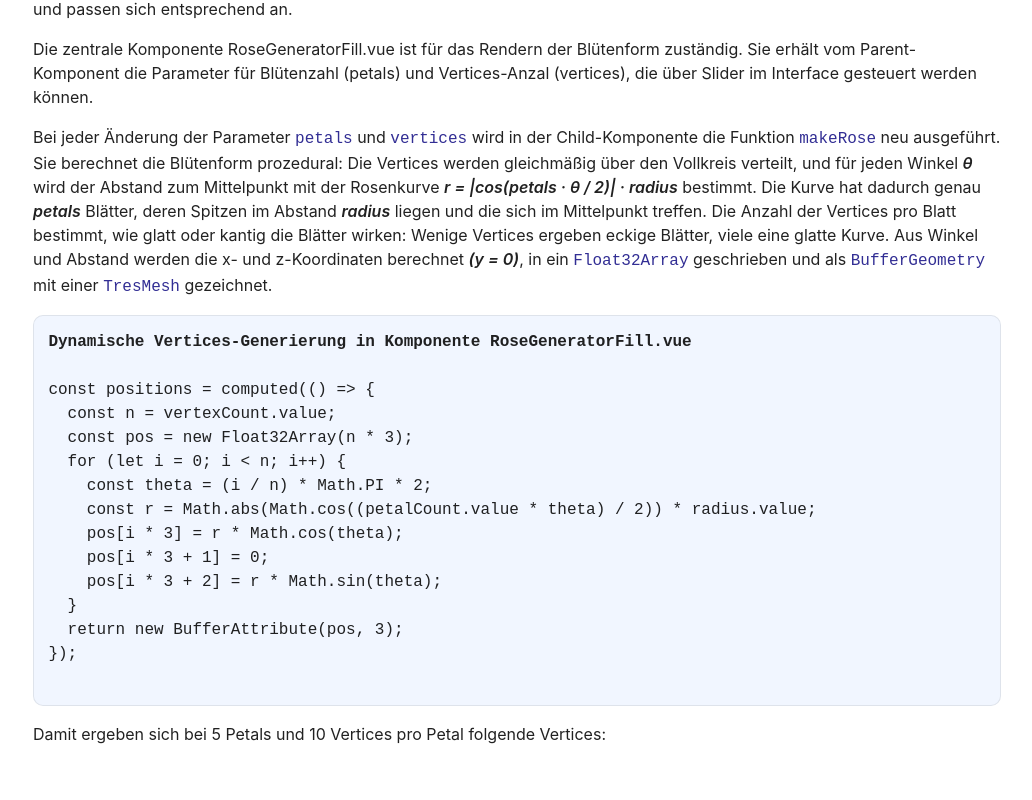
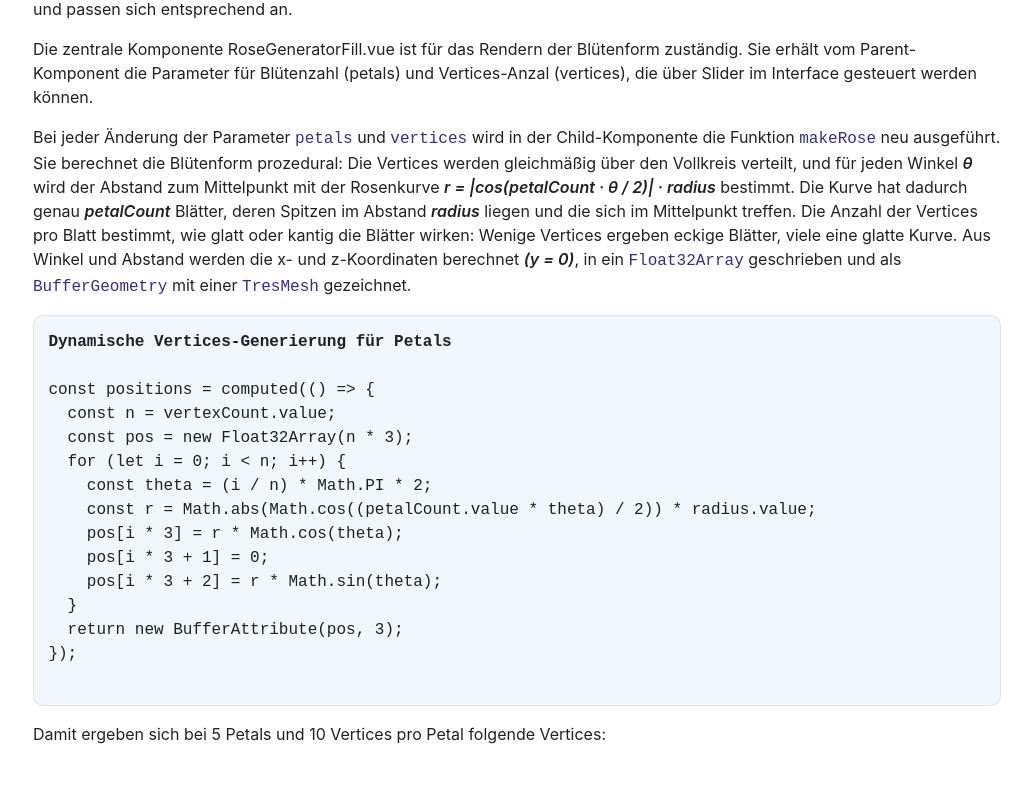
Before and after one commit to yijilu85/gvt, a Vue app: page /documentation in a window 1280 px wide. Shown: the part 759-1559 px from the top of the page, without its empty margins (123-1155 px from the left). Built offline with nearby package versions, Linux system fonts and the light colour scheme; a small style sheet from the web is missing.

Commit message:
final ea3

```diff
--- a/src/App.vue
+++ b/src/App.vue
@@ -3,7 +3,7 @@
     <v-main>
       <nav class="main-nav mt-4 mb-6 sm:mt-8 sm:mb-8">
         <!-- <RouterLink activeClass="active" to="/">Interaktive Scheibe</RouterLink> -->
-        <RouterLink activeClass="active" to="/webgl"
+        <RouterLink activeClass="active" to="/shapefill"
           >Geometrische Form trianguliert</RouterLink
         >
         <RouterLink activeClass="active" to="/documentation"
--- a/src/components/RoseGeneratorFill.vue
+++ b/src/components/RoseGeneratorFill.vue
@@ -6,7 +6,7 @@
   <TresGridHelper
     :key="gridColor"
     :position="[0, -0.02, 0]"
-    :args="[6, 16, gridColor, gridColor]"
+    :args="[5.5, 16, gridColor, gridColor]"
   />
   <TresMesh :geometry="fillGeometry" :position="[0, -0.01, 0]">
     <TresMeshBasicMaterial :color="fillColor" :side="2" />
--- a/src/pages/Documentation.vue
+++ b/src/pages/Documentation.vue
@@ -106,20 +106,20 @@
         werden gleichmäßig über den Vollkreis verteilt, und für jeden Winkel
         <span class="quote">θ</span> wird der Abstand zum Mittelpunkt mit der
         Rosenkurve
-        <span class="quote">r = |cos(petals · θ / 2)| · radius</span> bestimmt.
-        Die Kurve hat dadurch genau <span class="quote">petals</span> Blätter,
-        deren Spitzen im Abstand <span class="quote">radius</span> liegen und
-        die sich im Mittelpunkt treffen. Die Anzahl der Vertices pro Blatt
-        bestimmt, wie glatt oder kantig die Blätter wirken: Wenige Vertices
-        ergeben eckige Blätter, viele eine glatte Kurve. Aus Winkel und Abstand
-        werden die x- und z-Koordinaten berechnet
-        <span class="quote">(y = 0)</span>, in ein
+        <span class="quote">r = |cos(petalCount · θ / 2)| · radius</span>
+        bestimmt. Die Kurve hat dadurch genau
+        <span class="quote">petalCount</span> Blätter, deren Spitzen im Abstand
+        <span class="quote">radius</span> liegen und die sich im Mittelpunkt
+        treffen. Die Anzahl der Vertices pro Blatt bestimmt, wie glatt oder
+        kantig die Blätter wirken: Wenige Vertices ergeben eckige Blätter, viele
+        eine glatte Kurve. Aus Winkel und Abstand werden die x- und
+        z-Koordinaten berechnet <span class="quote">(y = 0)</span>, in ein
         <code>Float32Array</code> geschrieben und als
         <code>BufferGeometry</code> mit einer <code>TresMesh</code> gezeichnet.
       </p>
       <pre
         class="doc-code-block"
-      ><strong>Dynamische Vertices-Generierung in Komponente RoseGeneratorFill.vue</strong>
+      ><strong>Dynamische Vertices-Generierung für Petals</strong>
        {{ positions }}
       </pre>
 
@@ -219,16 +219,22 @@ const template = `
   <TresGridHelper
     :key="gridColor"
     :position="[0, -0.02, 0]"
-    :args="[6, 16, gridColor, gridColor]"
+    :args="[5.5, 16, gridColor, gridColor]"
   />
   <TresMesh :geometry="fillGeometry" :position="[0, -0.01, 0]">
     <TresMeshBasicMaterial :color="fillColor" :side="2" />
   </TresMesh>
 
-  <TresMesh :geometry="fillGeometry" :position="[0, -0.005, 0]">
+  <TresMesh
+    :geometry="fillGeometry"
+    :position="[0, -0.005, 0]"
+    v-if="showTriangles"
+  >
     <TresMeshBasicMaterial :color="edgeColor" :wireframe="true" />
   </TresMesh>
 </template>
+
+...
 
 const fillGeometry = computed(() => {
   const geo = new BufferGeometry();
```
